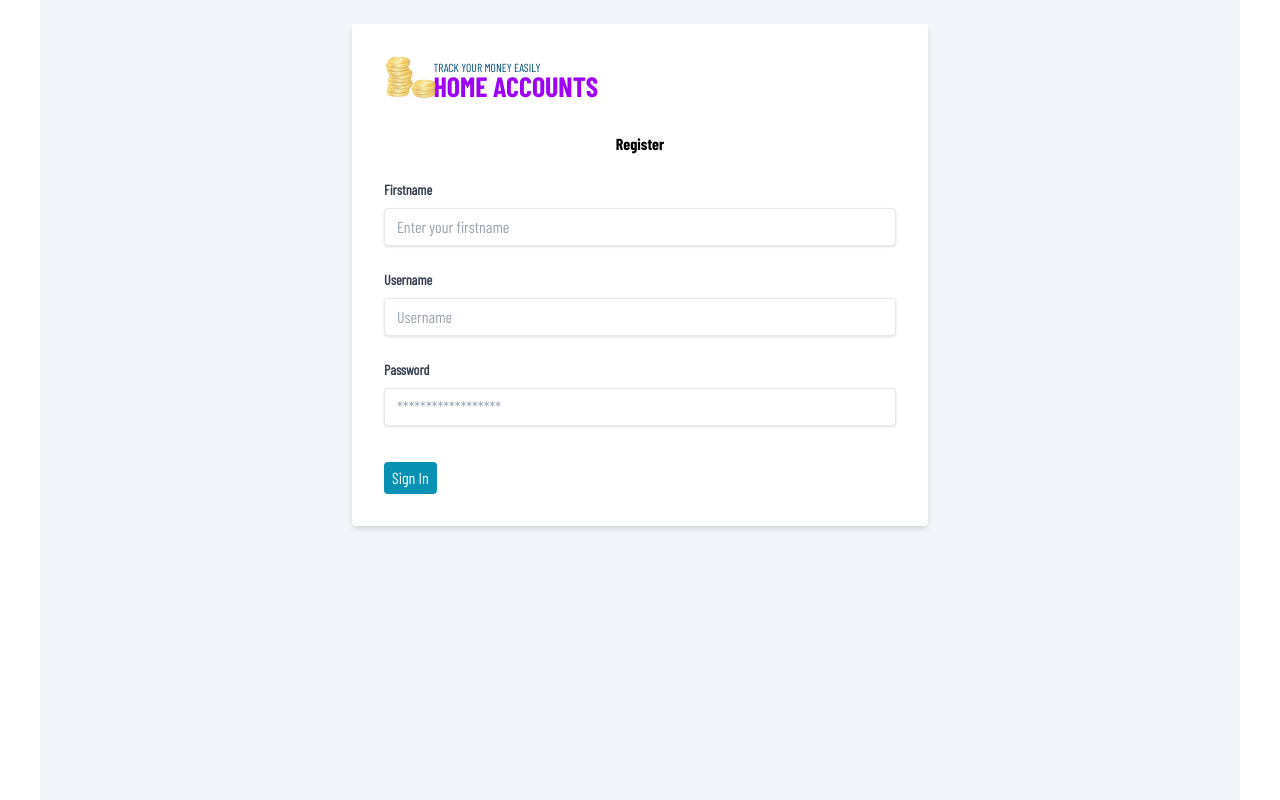
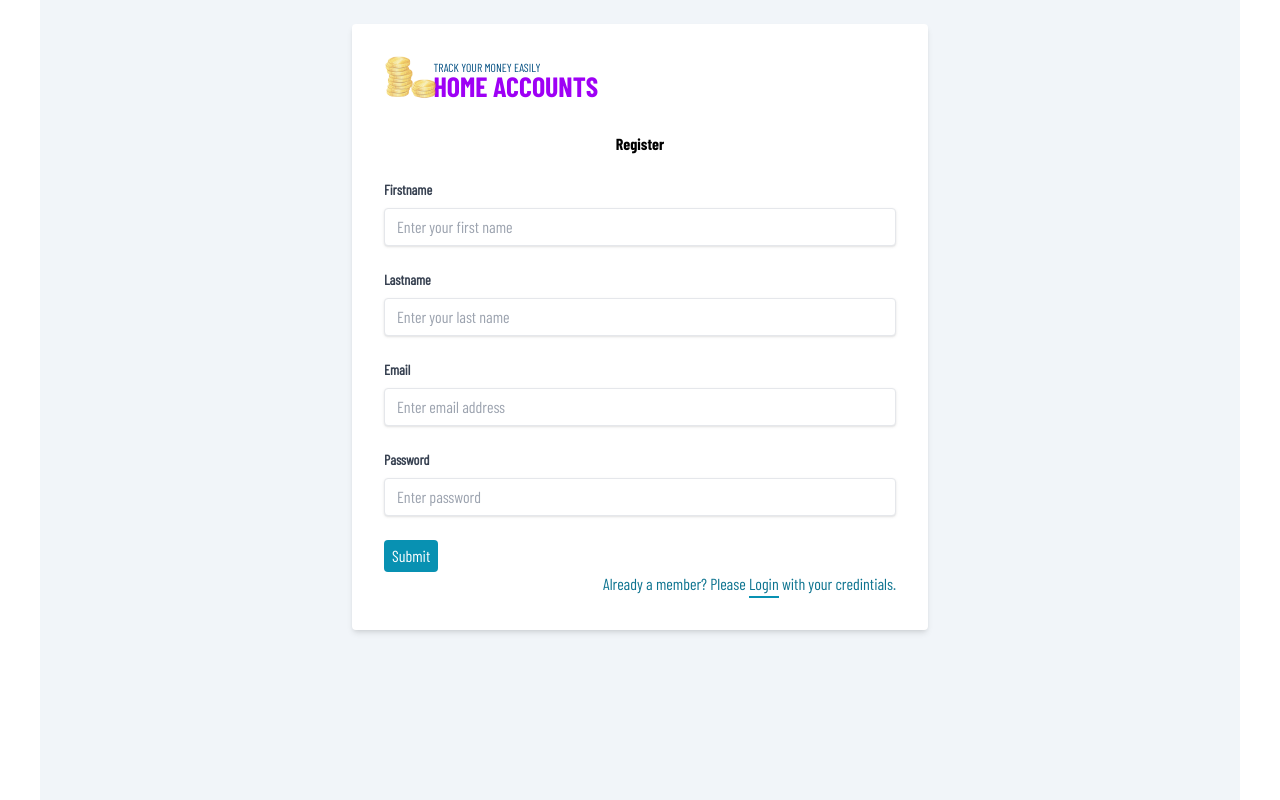
Before and after one commit to ajkacca457/home_accounts, a React (Create React App) app in the folder client/: page /auth in a window 1280 px wide. Built offline with nearby package versions, Linux system fonts and the light colour scheme; the HTML template or start-up script is replaced by a standard one.

Commit message:
update auth page with login and register forms

```diff
--- a/client/src/index.css
+++ b/client/src/index.css
@@ -34,6 +34,9 @@
 .btn-primary {
   @apply bg-cyan-600 hover:bg-cyan-700 text-white px-2 py-1 rounded w-fit h-fit;
 }
+.btn-underline {
+  @apply border-b-2 border-cyan-600 bg-transparent;
+}
 
 
 }
--- a/client/src/pages/Auth.js
+++ b/client/src/pages/Auth.js
@@ -9,7 +9,8 @@ const initailValues= {
     firstname:"",
     lastname:"",
     email:"",
-    password:""
+    password:"",
+    isRegistered:false
 };
 
 const [values,setValues]= useState(initailValues);
@@ -20,6 +21,11 @@ const handleChange=(e)=>{
     console.log(e.target.value);
 }
 
+const toggleForm=(e)=>{
+    e.preventDefault();
+    setValues({...values,isRegistered:!values.isRegistered})
+}
+
   return (
         <div class="w-3/6 mx-auto">
             <form class="bg-white shadow-md rounded px-8 pt-6 pb-8 mb-4">
@@ -27,29 +33,22 @@ const handleChange=(e)=>{
                     <img src={AccountLogo} alt="logo" className='w-[300px] h-[60px]'/>
                 </div>
 
-                <h1 className='font-heading text-center my-6'>Register</h1>
-
-                <FormRow type="text" name="firstname" value={values.firstname} labelText="Firstname" placeholderText="Enter your firstname" handleChange={handleChange}/>
-
-                <div class="mb-6">
-                    <label class="block text-gray-700 text-sm font-bold mb-2" for="username">
-                        Username
-                    </label>
-                    <input class="shadow appearance-none border rounded w-full py-2 px-3 text-gray-700 leading-tight focus:outline-none focus:shadow-outline" id="username" type="text" placeholder="Username" />
-                </div>
-
-                <div class="mb-6">
-                    <label class="block text-gray-700 text-sm font-bold mb-2" for="password">
-                        Password
-                    </label>
-                    <input class="shadow appearance-none border rounded w-full py-2 px-3 text-gray-700 mb-3 leading-tight focus:outline-none focus:shadow-outline" id="password" type="password" placeholder="******************"/>
-                </div>
+                <h1 className='font-heading text-center my-6'>{!values.isRegistered?"Register":"Login"}</h1>
+                {!values.isRegistered && <FormRow type="text" name="firstname" value={values.firstname} labelText="Firstname" placeholderText="Enter your first name" handleChange={handleChange}/>}
+                {!values.isRegistered && <FormRow type="text" name="lastname" value={values.lastname} labelText="Lastname" placeholderText="Enter your last name" handleChange={handleChange}/>}
+                <FormRow type="email" name="email" value={values.email} labelText="Email" placeholderText="Enter email address" handleChange={handleChange}/>
+                <FormRow type="password" name="password" value={values.password} labelText="Password" placeholderText="Enter password" handleChange={handleChange}/>
 
                 <div class="flex items-center justify-between">
                     <button class="btn-primary" type="button">
-                        Sign In
+                        {!values.isRegistered?"Submit":"Sign In"}
                     </button>
                 </div>
+
+                <div className='text-right text-cyan-700'>
+                    {!values.isRegistered?<p>Already a member? Please <button className='btn-underline' onClick={toggleForm}>Login</button> with your credintials.</p>:<p>Dont have an account? <button className='btn-underline' onClick={toggleForm}>Register</button> first to use the app.</p>}
+                </div>
+
             </form>
         </div>
   )
```
